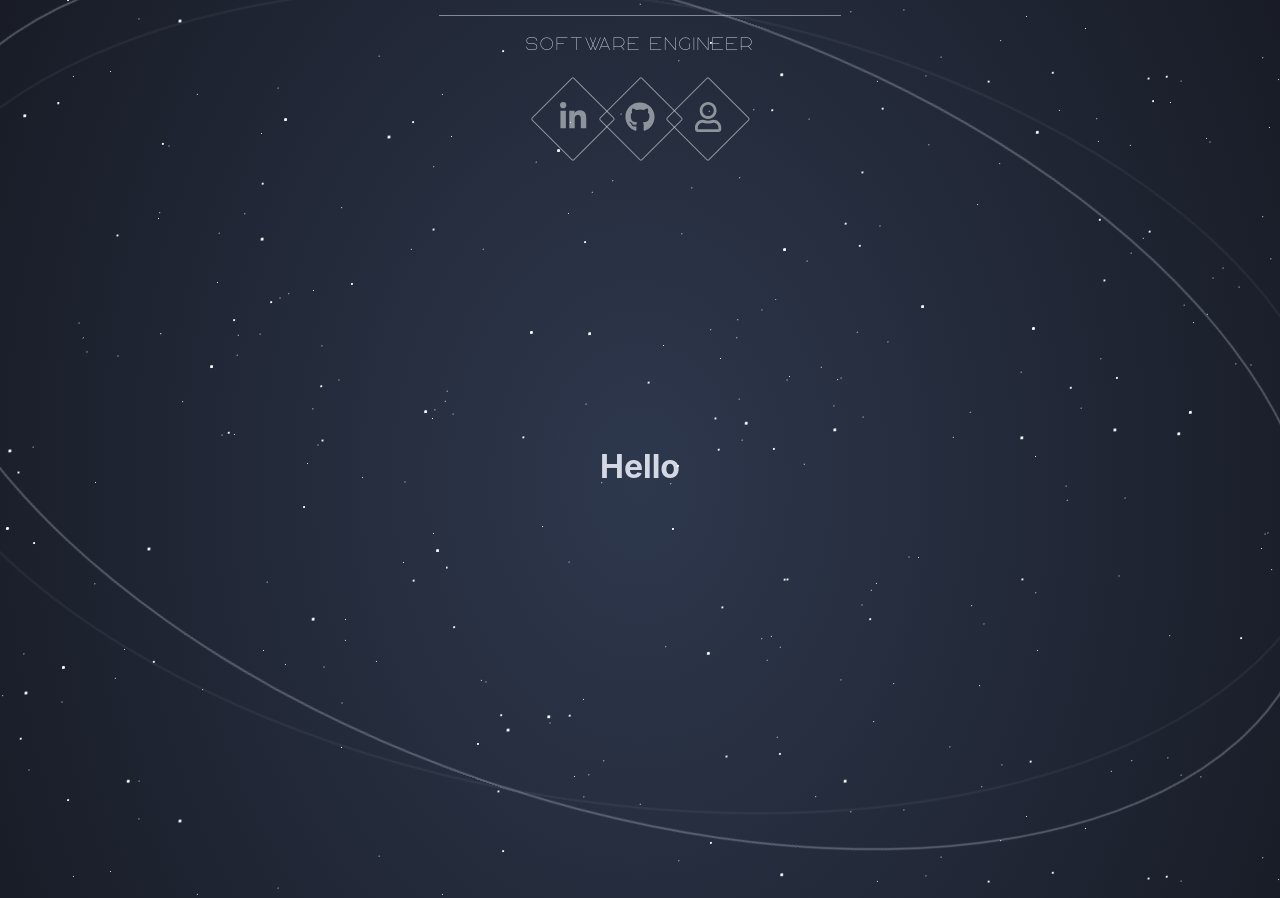
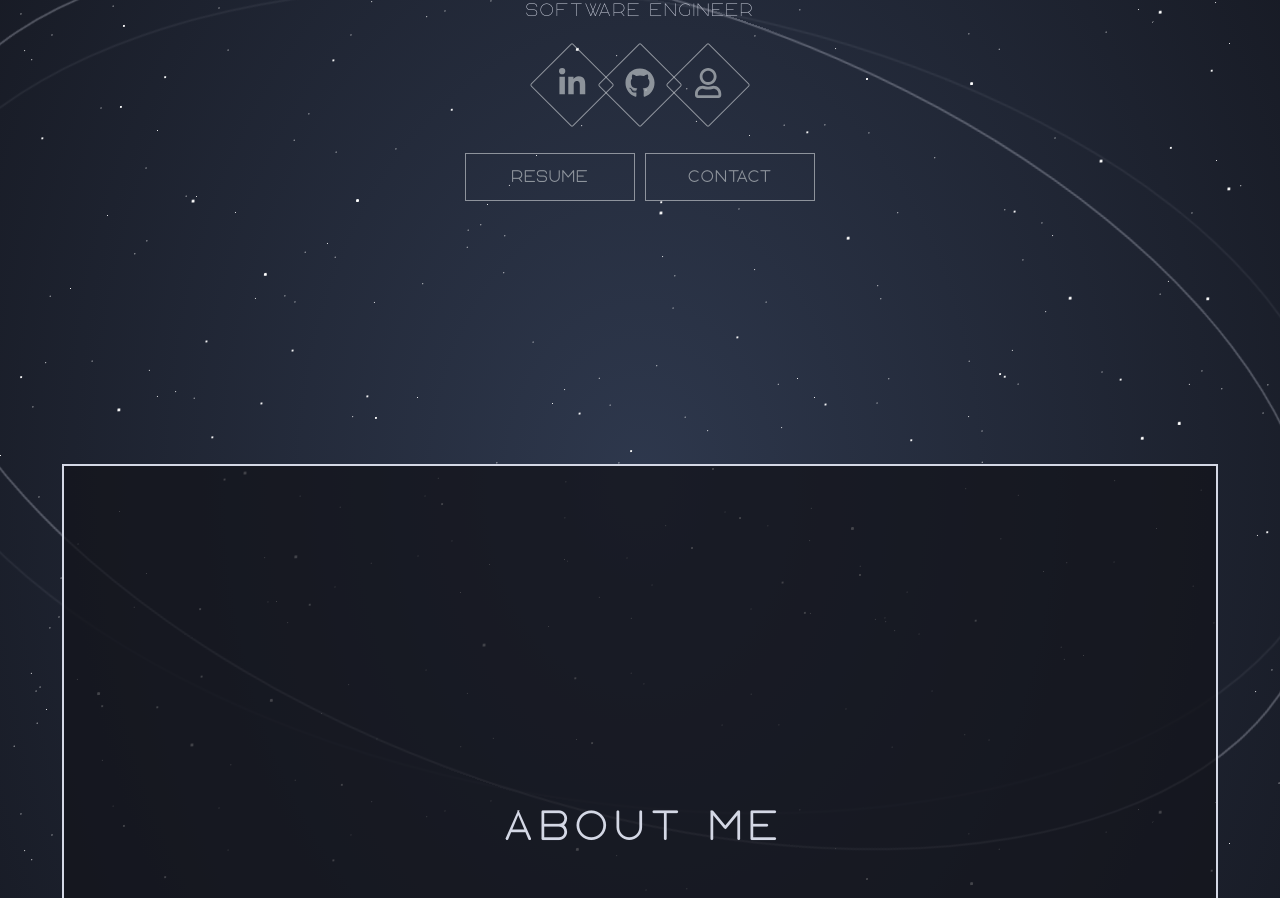
Before and after one commit to kati-tran/kati-tran.github.io, a React (Create React App) app: page / in a window 1280 px wide. Shown: the part 380-1278 px from the top of the page. Built offline with nearby package versions, Linux system fonts and the light colour scheme.

Commit message:
landing page linking

```diff
--- a/src/components/About.js
+++ b/src/components/About.js
@@ -2,5 +2,16 @@ import React from "react";
 import './../styles/Master.css';
 
 export default function About() {
-    return (<div id="About" className="SubPage"><h1>Hello</h1></div>)
+    return (
+        <div id="About" className="SubPage">
+            <div className="centered">
+
+                <div className="subContainer">
+                    <div className="child">
+                        <h1 className="CategoryFont">ABOUT ME</h1>
+                    </div>
+                </div>
+
+            </div>
+        </div>)
 }
--- a/src/components/LandingPage.js
+++ b/src/components/LandingPage.js
@@ -1,4 +1,3 @@
-import logo from '../logo.svg';
 import './../styles/Stars.scss';
 import './../styles/Fonts.css';
 import './../styles/Master.css';
@@ -7,6 +6,7 @@ import { FontAwesomeIcon } from '@fortawesome/react-fontawesome'
 import { faEnvelope, faFilePdf, faUser } from '@fortawesome/free-regular-svg-icons'
 import { faChevronDown, faSortDown } from '@fortawesome/free-solid-svg-icons'
 import { faGithub, faLinkedinIn } from '@fortawesome/free-brands-svg-icons'
+import Resume from './../files/Kati_Tran_Resume_11_10_2021.pdf'
 
 export default function LandingPage() {
     return (
@@ -28,10 +28,18 @@ export default function LandingPage() {
                             <div id="social-test">
                                 <div className="social">
                                     <a title="@katit1" href="https://www.linkedin.com/in/katit1/"><FontAwesomeIcon className="icon" icon={faLinkedinIn} /></a>
+                                    <div class="divider"/>
                                     <a title="@kati-tran" href="https://github.com/kati-tran"><FontAwesomeIcon className="icon" icon={faGithub} /></a>
+                                    <div class="divider"/>
                                     <a title="Portfolio" href="#About"><FontAwesomeIcon className="icon" icon={faUser} /></a>
                                 </div>
+
                             </div>
+                        </div>
+                        <div className="landingButtons">
+                            <a href={Resume} className="buttonLand">RESUME</a>
+                            <div class="divider"/>
+                            <a href="#Contact" className="buttonLand">CONTACT</a>
                         </div>
                     </div>
 
--- /dev/null
+++ b/src/styles/CustomButton.scss
@@ -0,0 +1,105 @@
+$line-size: 1px;
+$delay1: .5s;
+$delay2: .9s;
+$distance: -1px;
+
+.landingButtons .button {
+    width: 200px;
+    height: 50px;
+    position:absolute;
+    border: solid rgba(255,255,255,0.3) 1px;
+    background: transparent;
+    cursor:pointer;
+    transition: all 1s;
+
+    span {
+      position: absolute;
+      top:15px;
+      left:60px;
+      color: white;
+      font-family: 'Roboto', sans-serif;
+      opacity:0.7;
+    }
+
+    .line {
+      background: white;
+      position: absolute;
+      transition: none;
+      transform:scale(0);
+      opacity:1;
+    }
+
+
+    .line:nth-child(1){
+      transform-origin: 100% 100%;
+      height:$line-size;
+      width: 20%;
+      bottom:0;
+    }
+
+
+     .line:nth-child(4){
+      transform-origin: 0 100%;
+      height:$line-size;
+      width: 20%;
+      top:$distance;
+      right:0;
+    }
+
+
+      .line:nth-child(2){
+      transform-origin: 100% 100%;
+      height:100%;
+      width: $line-size;
+      bottom:0;
+      left:$distance;
+    }
+
+
+    .line:nth-child(5){
+      transform-origin: 100% 0;
+      height:100%;
+      width: $line-size;
+      bottom:0;
+      right:$distance;
+    }
+
+
+    .line:nth-child(3){
+      transform-origin: 0 100%;
+      height:$line-size;
+      width: 100%;
+      top:$distance;
+      left:$distance;
+    }
+
+
+    .line:nth-child(6){
+      transform-origin: 100% 0;
+      height:$line-size;
+      width: 100%;
+      bottom:0;
+      right:$distance;
+    }
+
+   &:hover >.line{
+      transform: scale(1);
+      opacity:0;
+      transition: all 1s;
+    }
+
+    &:hover >.line:nth-child(2),&:hover >.line:nth-child(5){
+      transition-delay: $delay1;
+    }
+
+    &:hover >.line:nth-child(3),&:hover >.line:nth-child(6){
+      transition-delay: $delay2;
+    }
+
+    &:hover {
+      background: rgba(255,255,255,0.03);
+    }
+
+
+
+  }
--- a/src/styles/Fonts.css
+++ b/src/styles/Fonts.css
@@ -24,6 +24,14 @@
     color: rgb(212, 216, 229);
 }
 
+.CategoryFont{
+    font-family:'AgeLast';
+    font-size: 40px;
+    letter-spacing: .2em;
+    margin-right:-.2em;
+    color: rgb(212, 216, 229);
+}
+
 .BriefIntro{
     opacity: 1;
     border-top: 1px solid #858996;
--- a/src/styles/Master.css
+++ b/src/styles/Master.css
@@ -25,6 +25,18 @@
     display: flex;
     justify-content: center;
     align-items: center;
+}
+
+.subContainer{
+    margin: 25px;
+    width: 90%;
+    height: 90%;
+    display: flex;
+    justify-content: center;
+    align-items: center;
+    background: rgb(21, 22, 29, .8);
+    border:2px double rgb(212, 216, 229);
+    z-index: 1;
 }
 
 /*
@@ -72,7 +84,7 @@ Navigation
         transition-timing-function: cubic-bezier(10,2,3,1);
         transform: translateX(50rem);
         top: 0;
-        z-index: 1;
+        z-index: 999;
         transition: 0.5s;
     }
   }
@@ -87,7 +99,7 @@ Navigation
       transition-timing-function: cubic-bezier(10,2,3,1);
       transform: translateX(50rem);
       top: 0;
-      z-index: 1;
+      z-index: 999;
       transition: 0.5s;
   }
 }
@@ -107,7 +119,7 @@ Navigation
       height: 2rem;
       right: 2rem;
       top: 2rem;
-      z-index: 2;
+      z-index: 1000;
       display: flex;
       justify-content: space-between;
       flex-direction: column;
@@ -187,7 +199,7 @@ Icons
 
 #social-test .social {
     padding-left: 0px;
-    padding-right: 9px
+
 }
 #social-test a {
     color: rgba(212,216,219,0.6);
@@ -198,7 +210,6 @@ Icons
     line-height: 50px;
     padding: 1%;
     cursor: pointer;
-    margin-left: 10px;
     margin-bottom: 20px;
     transition: ease .3s;
     position: relative;
@@ -214,6 +225,7 @@ Icons
     color: rgba(212,216,219, 1);
     border: 1px solid rgba(212,216,219, 1);
 }
+
 #social-test a:hover{
     color: rgba(212,216,219, 1);
 }
@@ -221,6 +233,7 @@ Icons
 .social:hover > a {
     opacity: 0.5;
 }
+
 .social:hover > a:hover{
     opacity: 1;
 }
@@ -247,3 +260,78 @@ animation: bounce 5s infinite;
     transform: translateY(-30px);
 }
 }
+
+.divider{
+    width:10px;
+    height:auto;
+    display:inline-block;
+}
+
+.landingButtons{
+    padding-top: 20px;
+}
+
+.landingButtons a{
+    color: rgba(212,216,219,0.6);
+    list-style-type: none;
+    display: inline-block;
+    padding: 1%;
+    cursor: pointer;
+    transition: ease .3s;
+    position: relative;
+    background-color: transparent;
+
+    -webkit-transition: all 0.27s cubic-bezier(0.300, 0.100, 0.580, 1.000);
+    -moz-transition: all 0.27s cubic-bezier(0.300, 0.100, 0.580, 1.000);
+    -o-transition: all 0.27s cubic-bezier(0.300, 0.100, 0.580, 1.000);
+    -ms-transition: all 0.27s cubic-bezier(0.300, 0.100, 0.580, 1.000);
+    transition: all 0.27s cubic-bezier(0.300, 0.100, 0.580, 1.000);
+}
+
+/* CSS */
+.landingButtons a {
+  align-items: center;
+  background-color: transparent;
+  border: 1px solid rgba(212,216,219,0.6);
+  box-sizing: border-box;
+  color: rgba(212,216,219,0.6);
+  cursor: pointer;
+  display: inline-flex;
+  fill: rgba(212,216,219,0.6);
+  font-family: 'AgeLast';
+  font-size: 16px;
+  font-weight: 600;
+  height: 48px;
+  justify-content: center;
+  line-height: 24px;
+  min-width: 140px;
+  outline: 0;
+  padding: 0 17px;
+  text-align: center;
+  text-decoration: none;
+  transition: all .3s;
+  user-select: none;
+  -webkit-user-select: none;
+  touch-action: manipulation;
+  letter-spacing: 0.1em;
+}
+
+.landingButtons a:focus {
+  color: #171e29;
+}
+
+.landingButtons a:hover {
+  border-color: rgba(212,216,219, 1);
+  color: rgba(212,216,219, 1);
+}
+
+.landingButtons a:active {
+  border-color: rgba(212,216,219, 1);
+  color: rgba(212,216,219, 1);
+}
+
+@media (min-width: 768px) {
+  .landingButtons a {
+    min-width: 170px;
+  }
+}
```
Also changed, not shown: 1 other file (tests, documents, lock files or other folders).
